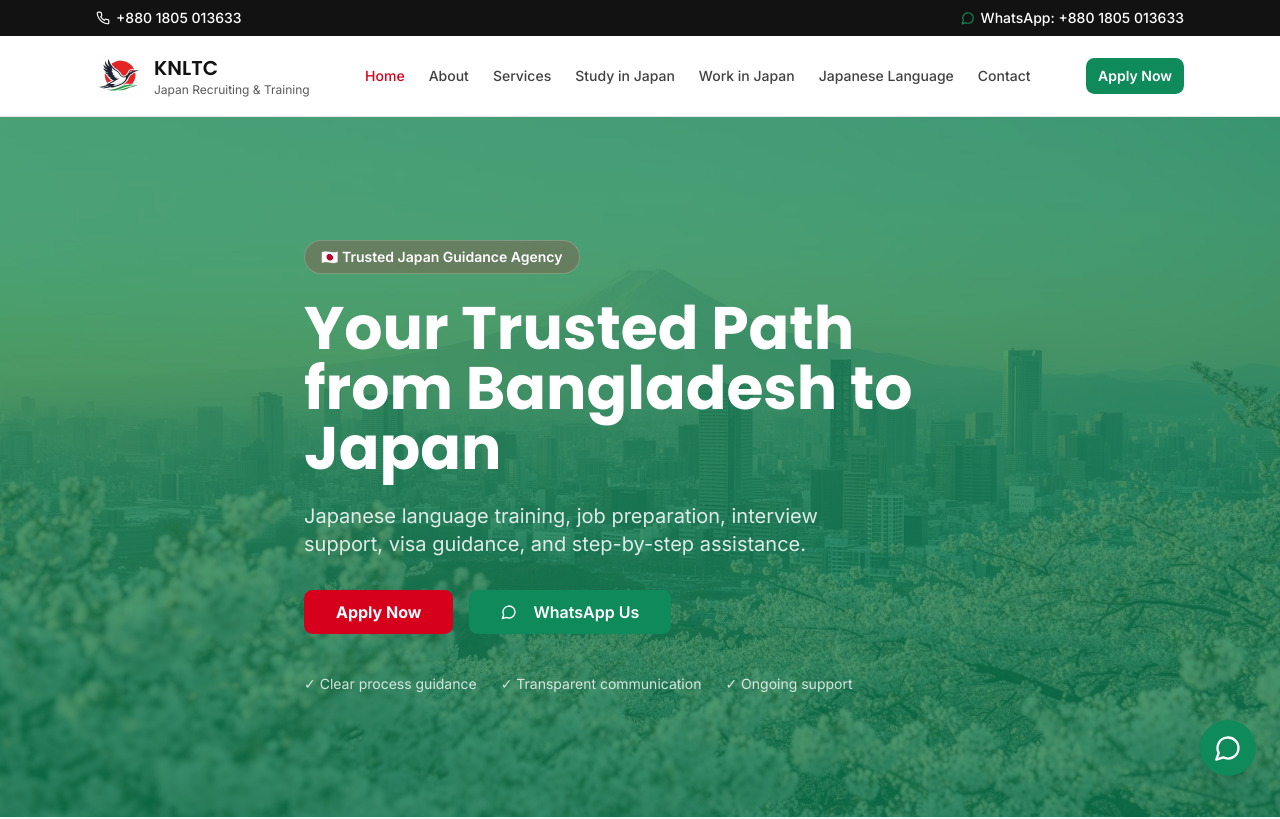
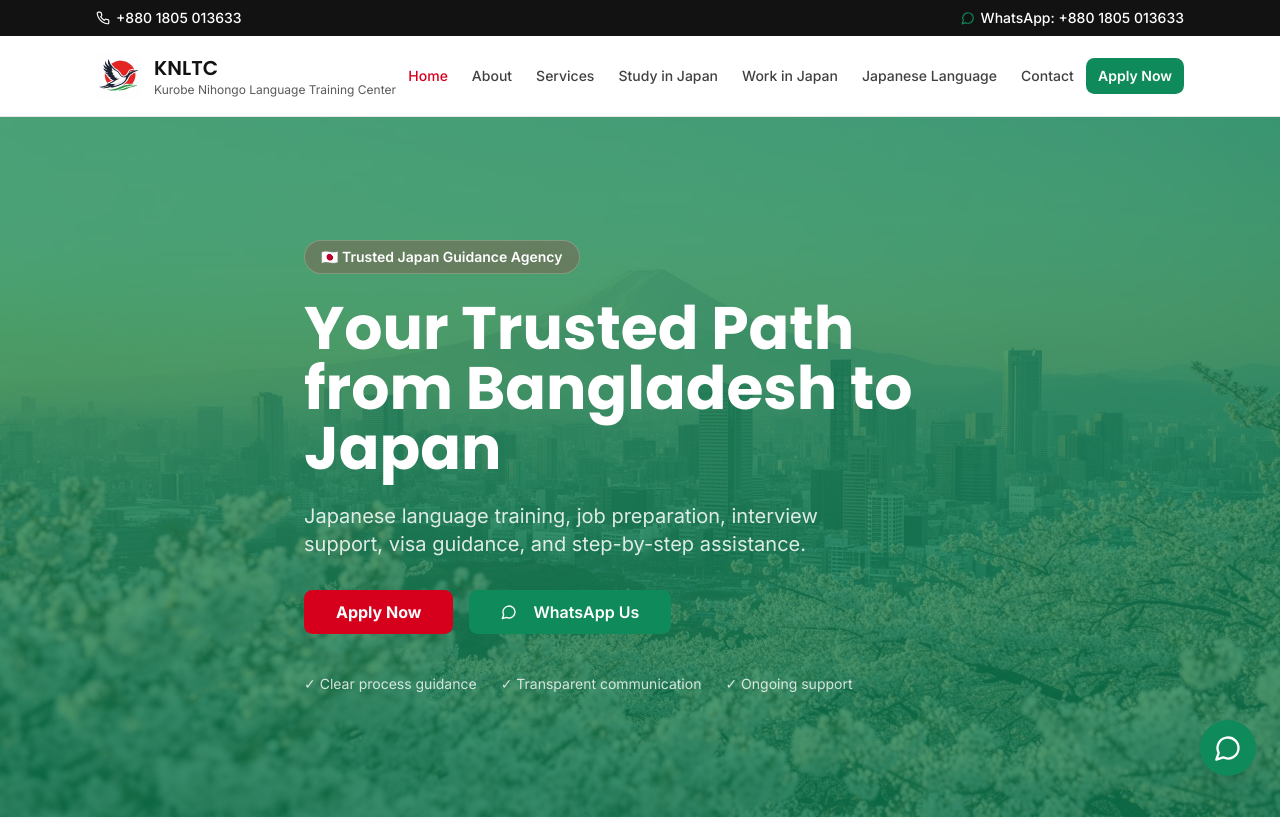
Before and after one commit to Xeetrix/knltc, a Next.js app: page / in a window 1280 px wide. Shown: the top 819 px of the page. Built offline with nearby package versions, Linux system fonts and the light colour scheme.

Commit message:
Update subtitle in BrandLogo component for accuracy

```diff
--- a/components/layout/BrandLogo.tsx
+++ b/components/layout/BrandLogo.tsx
@@ -13,7 +13,7 @@ export default function BrandLogo({ compact = false }: { compact?: boolean }) {
       />
       <span className="leading-tight">
         <span className="block font-display text-xl font-semibold text-foreground">KNLTC</span>
-        {!compact && <span className="block text-xs text-muted-foreground">Japan Recruiting & Training</span>}
+        {!compact && <span className="block text-xs text-muted-foreground">Kurobe Nihongo Language Training Center</span>}
       </span>
     </Link>
   );
```
